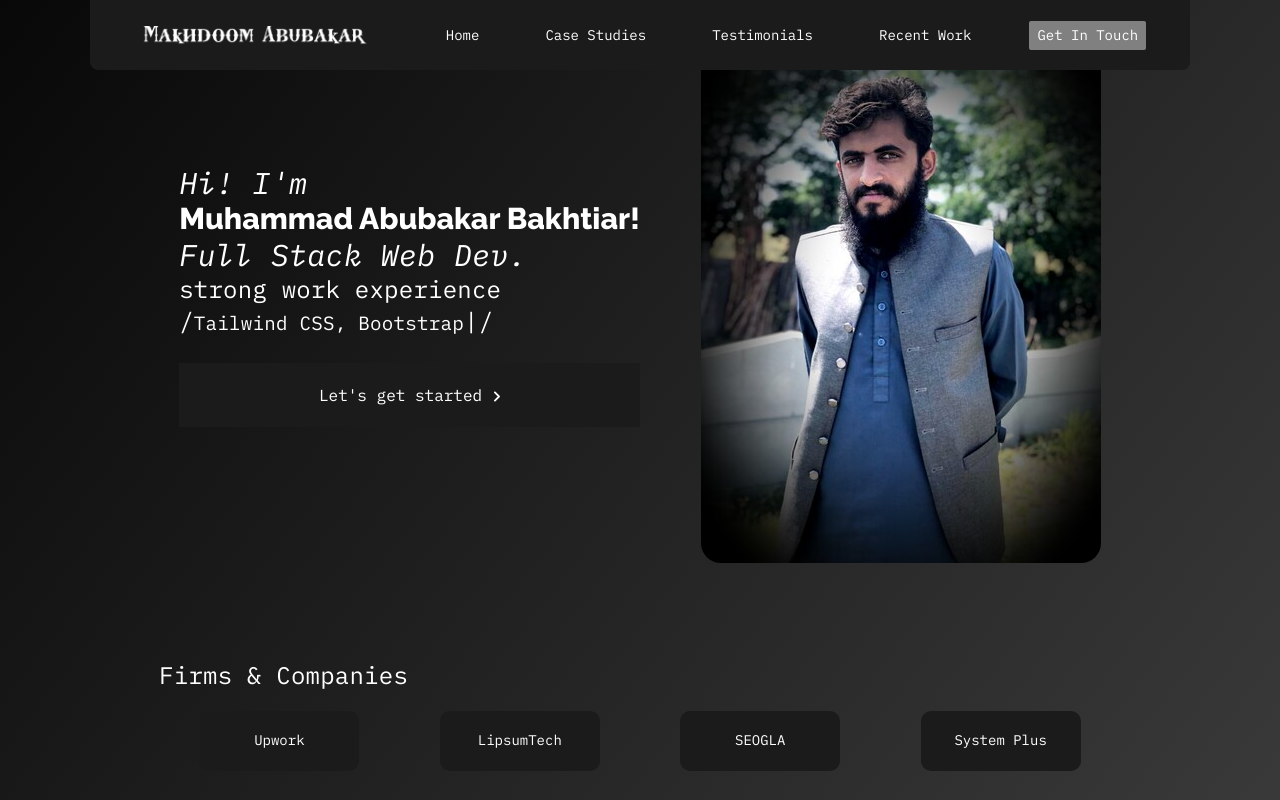
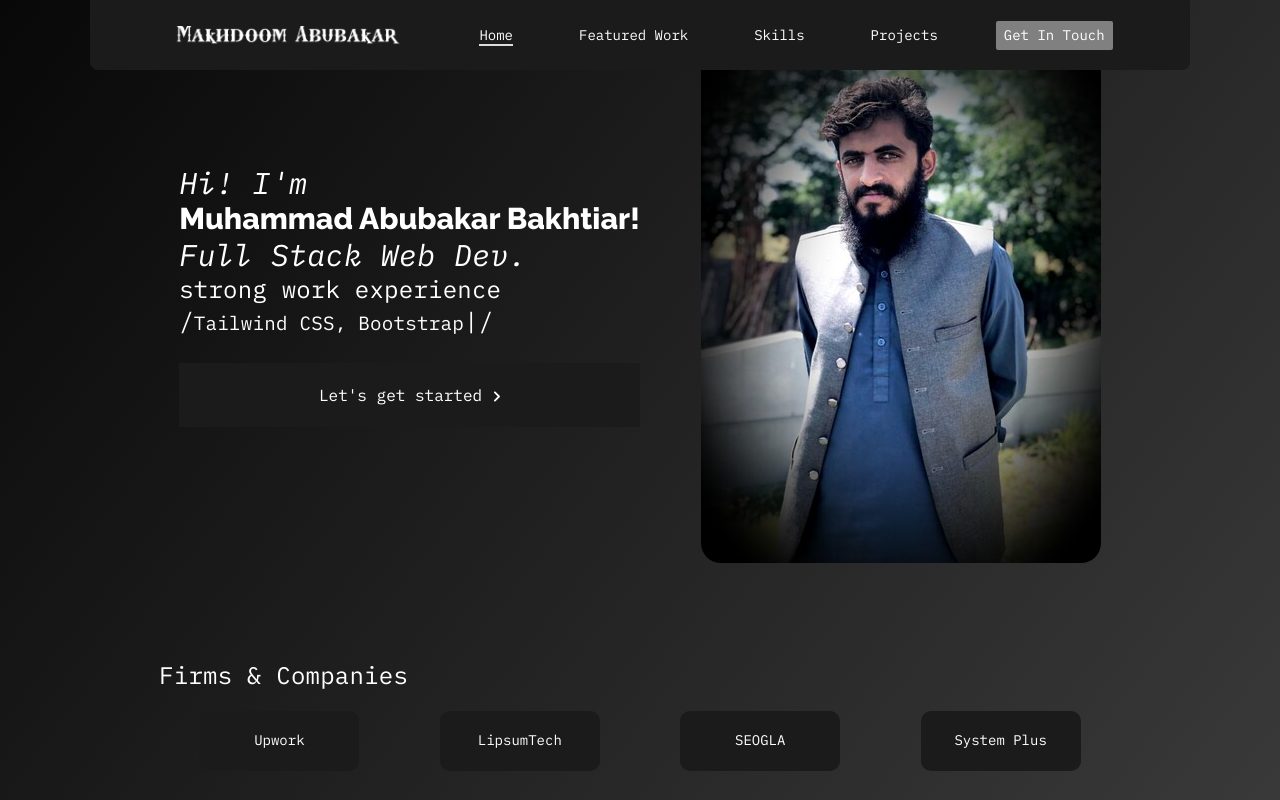
Before and after one commit to Bakhtiar85/portfolio, a React (Create React App) app: page / in a window 1280 px wide. Shown: the top 800 px of the page. Built offline with nearby package versions, Linux system fonts and the light colour scheme.

Commit message:
React-Scroll Added

```diff
--- a/package.json
+++ b/package.json
@@ -11,6 +11,7 @@
     "react-dom": "^18.2.0",
     "react-icons": "^4.7.1",
     "react-scripts": "5.0.1",
+    "react-scroll": "^1.8.8",
     "typed.js": "^2.0.12",
     "web-vitals": "^2.1.4"
   },
--- a/src/assets/css/custom.css
+++ b/src/assets/css/custom.css
@@ -7,6 +7,10 @@ body {
 
 img#coverimg {
     border-radius: 20px;
+}
+
+ul a.active{
+    border-bottom: .6mm solid gainsboro;
 }
 
 .item-flexed {
--- a/src/home_sec/Hero.jsx
+++ b/src/home_sec/Hero.jsx
@@ -23,7 +23,7 @@ const Hero = () => {
   }, []);
 
   return (
-    <div className='md:h-screen h-full md:py-0 w-full item-flexed'>
+    <div id='home' name='home' className='md:h-screen h-full md:py-0 w-full item-flexed'>
       <div className='flex flex-col md:gap-24 gap-12 py-20'>
         <div className='grid md:grid-cols-2 items-center text-white text-center md:text-left px-5'>
           <div className=''>
@@ -59,16 +59,16 @@ const Hero = () => {
             Firms & Companies
           </p>
           <div className='grid md:grid-cols-4 grid-cols-2 mt-5'>
-            <a href='#' className='company_logos item-flexed'>
+            <a href='https://www.upwork.com/freelancers/~017304c8ed7eb17c49' rel="noreferrer" target='_blank' className='company_logos item-flexed'>
               Upwork
             </a>
-            <a href='#' className='company_logos item-flexed'>
+            <a href='http://lipsumtechnologies.com/' rel="noreferrer" target='_blank' className='company_logos item-flexed'>
               LipsumTech
             </a>
-            <a href='#' className='company_logos item-flexed'>
+            <a href='https://seogla.com/' rel="noreferrer" target='_blank' className='company_logos item-flexed'>
               SEOGLA
             </a>
-            <a href='#' className='company_logos item-flexed'>
+            <a href='https://systemplus.co/' rel="noreferrer" target='_blank' className='company_logos item-flexed'>
               System Plus
             </a>
           </div>
--- a/src/home_sec/Navbar.jsx
+++ b/src/home_sec/Navbar.jsx
@@ -2,6 +2,9 @@ import React, { useReducer } from 'react'
 import logo from '../assets/imgs/mylogo.webp'
 import { GiHamburgerMenu } from 'react-icons/gi'
 import { ImCross } from 'react-icons/im'
+
+// react scroll
+import { Link } from 'react-scroll'
 
 const Navbar = () => {
 
@@ -14,22 +17,32 @@ const Navbar = () => {
             </div>
             <div className="hidden md:block">
                 <ul className="item-flexed lg:gap-[50px] text-white">
-                    <li className='px-2'>Home</li>
-                    <li className='px-2'>Case Studies</li>
-                    <li className='px-2'>Testimonials</li>
-                    <li className='px-2'>Recent Work</li>
-                    <li className='px-2 py-1 rounded-sm bg-[#ffffff71] hover:bg-[#ffffffc5]'>Get In Touch</li>
+                    <li className='px-2 hover:font-semibold cursor-pointer'>
+                        <Link spy={true} smooth={true} duration={500} to='home'>Home</Link>
+                    </li>
+                    <li className='px-2 hover:font-semibold cursor-pointer'>
+                        <Link spy={true} smooth={true} duration={500} to='work'>Featured Work</Link>
+                    </li>
+                    <li className='px-2 hover:font-semibold cursor-pointer'>
+                        <Link spy={true} smooth={true} duration={500} to='skills'>Skills</Link>
+                    </li>
+                    <li className='px-2 hover:font-semibold cursor-pointer'>
+                        <Link spy={true} smooth={true} duration={500} to='projects'>Projects</Link>
+                    </li>
+                    <li className='px-2 hover:font-semibold cursor-pointer py-1 rounded-sm bg-[#ffffff71] hover:bg-[#ffffffc5]'>
+                        <Link spy={true} smooth={true} duration={500} to='contact'>Get In Touch</Link>
+                    </li>
                 </ul>
             </div>
-            <div className="md:hidden block text-white pr-4 z-10" onClick={setNav}>
+            <div className="md:hidden block text-white pr-4 z-10" onCLinkck={setNav}>
                 {!nav ? <GiHamburgerMenu /> : <ImCross />}
             </div>
-            <ul className={nav ? "fixed top-0 left-0 right-0 bottom-0 bg-black text-center text-3xl flex flex-col justify-center align-center gap-10 mt-5 text-white" : "hidden"}>
-                <li>Home</li>
-                <li>Case Studies</li>
-                <li>Testimonials</li>
-                <li>Recent Work</li>
-                <li>Get In Touch</li>
+            <ul className={nav ? "fixed top-0 left-0 right-0 bottom-0 bg-black text-center text-3xl flex flex-col justify-center aLinkgn-center gap-10 mt-5 text-white" : "hidden"}>
+                <Link>Home</Link>
+                <Link>Case Studies</Link>
+                <Link>Testimonials</Link>
+                <Link>Recent Work</Link>
+                <Link>Get In Touch</Link>
             </ul>
         </div>
     )
--- a/src/home_sec/Projects.jsx
+++ b/src/home_sec/Projects.jsx
@@ -3,7 +3,7 @@ import siteData from '../assets/js/siteData.json';
 
 const Projects = () => {
   return (
-    <div id='myProjects' className=' md:h-screen h-full w-full py-20'>
+    <div id='projects' name="projects" className=' md:h-screen h-full w-full py-20'>
       <div className='max-w-[1000px] mx-auto h-full'>
         <div className="mx-auto text-center mb-7">
           <p className="font-raleway md:text-4xl text-lg text-[#bdbdbd]">
--- a/src/home_sec/Skills.jsx
+++ b/src/home_sec/Skills.jsx
@@ -5,7 +5,7 @@ import siteData from '../assets/js/siteData.json';
 
 const Skills = () => {
     return (
-        <div id='mySkills' className='h-full w-full py-20'>
+        <div id='skills' name="skills" className='h-full w-full py-20'>
             <div className='max-w-[1000px] mx-auto h-full'>
                 <div className="mx-auto text-center mb-7">
                     <p className="font-raleway md:text-4xl text-lg text-[#bdbdbd]">
--- a/src/home_sec/Touch.jsx
+++ b/src/home_sec/Touch.jsx
@@ -8,7 +8,7 @@ const Touch = () => {
     }
 
     return (
-        <div id='getInTouch' className=' md:h-screen h-full w-full py-20'>
+        <div id='contact' name="contact" className=' md:h-screen h-full w-full py-20'>
             <div className='max-w-[1000px] mx-auto h-full flex flex-col justify-center'>
                 <div className="grid md:grid-cols-2 items-center text-white text-center md:text-left md:px-5 px-2">
                     <div className="col-span-1 md:mb-0 mb-4">
--- a/src/home_sec/Work.jsx
+++ b/src/home_sec/Work.jsx
@@ -5,7 +5,7 @@ import fp3 from '../assets/imgs/fp3.png'
 
 const Work = () => {
     return (
-        <div id='myWork' className='h-full w-full py-16'>
+        <div id='work' name="work" className='h-full w-full py-16'>
             <div className='max-w-[1000px] mx-auto h-full'>
                 <div className="mx-auto text-center mb-14">
                     <p className="font-raleway md:text-4xl text-lg text-[#c0c0c0]">
```
Also changed, not shown: 1 other file (tests, documents, lock files or other folders).
